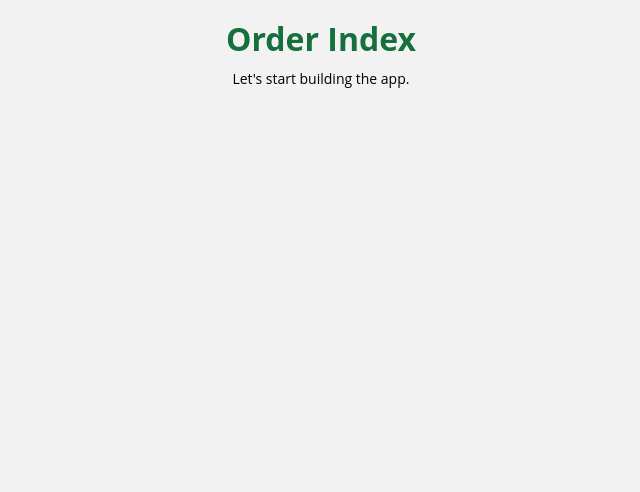
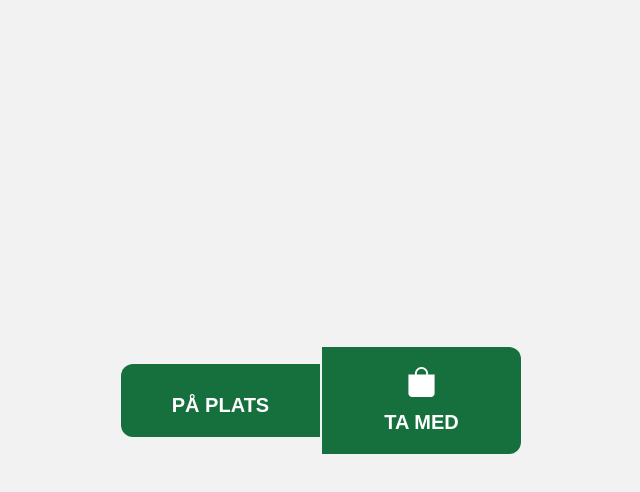
Before and after one commit to MMTTSEC/Orderapp, a React (Vite) app: page / in a window 1280 px wide. Shown: the top 492 px of the page, without its empty margins (319-959 px from the left). Built offline with nearby package versions, Linux system fonts and the light colour scheme; a web font is replaced by a local one.

Commit message:
updated Order Index with styled buttons.

```diff
--- a/src/pages/order-pages/OrderIndex.tsx
+++ b/src/pages/order-pages/OrderIndex.tsx
@@ -5,7 +5,9 @@ OrderIndex.route = {
 export default function OrderIndex() {
 
   return <>
-    <h1>Order Index</h1>
-    <p>Let's start building the app.</p>
+    <div className="main-container order-index-page">
+      <button className="btn-left"><i className="bi bi-fork-knife"></i>PÅ PLATS</button>
+      <button className="btn-right"><i className="bi bi-bag-fill"></i>TA MED</button>
+    </div>
   </>
 }
--- a/src/styles/main.css
+++ b/src/styles/main.css
@@ -14,6 +14,7 @@
   /* Colors */
   --color-background: #F2F2F2;
   --color-primary: #16703E;
+  --color-primary-hover: #2f975e;
   --color-secondary: #469BFB; /* Mainly for highlighting personal order */
 
   --color-white: #FFFFFF; /* Cards/Containers on top of the background */
@@ -60,15 +61,19 @@ body {
   background-color: var(--color-background);
   font-family: var(--font-primary);
   font-weight: 400;
-  margin: var(--spacing-mid);
+  padding: 0px var(--spacing-mid);
 }
 
-main {
+main, .main-container {
   display: flex;
   flex-direction: column;
   align-items: center;
+  min-height: 100vh;
+}
+
+.main-container.order-index-page {
   justify-content: center;
-  min-height: 100%;
+  flex-direction: row;
 }
 
 /* Typography */
@@ -102,6 +107,11 @@ p {
   color: var(--color-black);
 }
 
+/* Bootstrap icons */
+.bi {
+  font-size: 30px
+}
+
 /* Buttons */
 button {
   font-size: var(--font-size-button-big);
@@ -110,11 +120,38 @@ button {
   background-color: var(--color-primary);
   border: none;
   border-radius: var(--border-radius-small);
-  padding: var(--spacing-small) var(--spacing-mid);
+  padding: var(--spacing-mid) var(--spacing-big);
   cursor: pointer;
+  min-width: 200px;
+  transition: 0.5s ease-in-out;
+  display: flex;
+  flex-direction: column;
+  align-items: center;
+  gap: var(--spacing-small);
+}
+
+button:hover {
+  background-color: var(--color-primary-hover);
+  transition: 0.5s ease-in-out;
 }
 
 button.small {
   font-size: var(--font-size-button-small);
   padding: var(--spacing-tiny) var(--spacing-small);
 }
+
+.main-container.order-index-page button {
+  border-radius: var(--border-radius-mid);
+}
+
+.main-container.order-index-page button.btn-left {
+  border-top-right-radius: 0px;
+  border-bottom-right-radius: 0px;
+  border-right: 1px solid var(--color-background);
+}
+
+.main-container.order-index-page button.btn-right {
+  border-top-left-radius: 0px;
+  border-bottom-left-radius: 0px;
+  border-left: 1px solid var(--color-background);
+}
```
